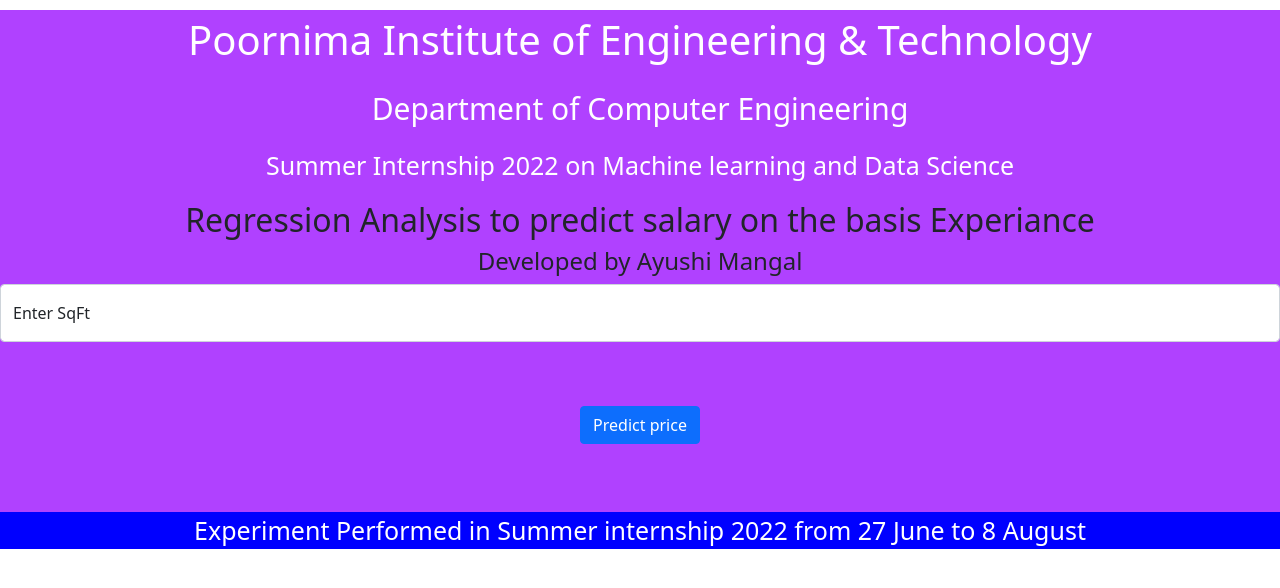
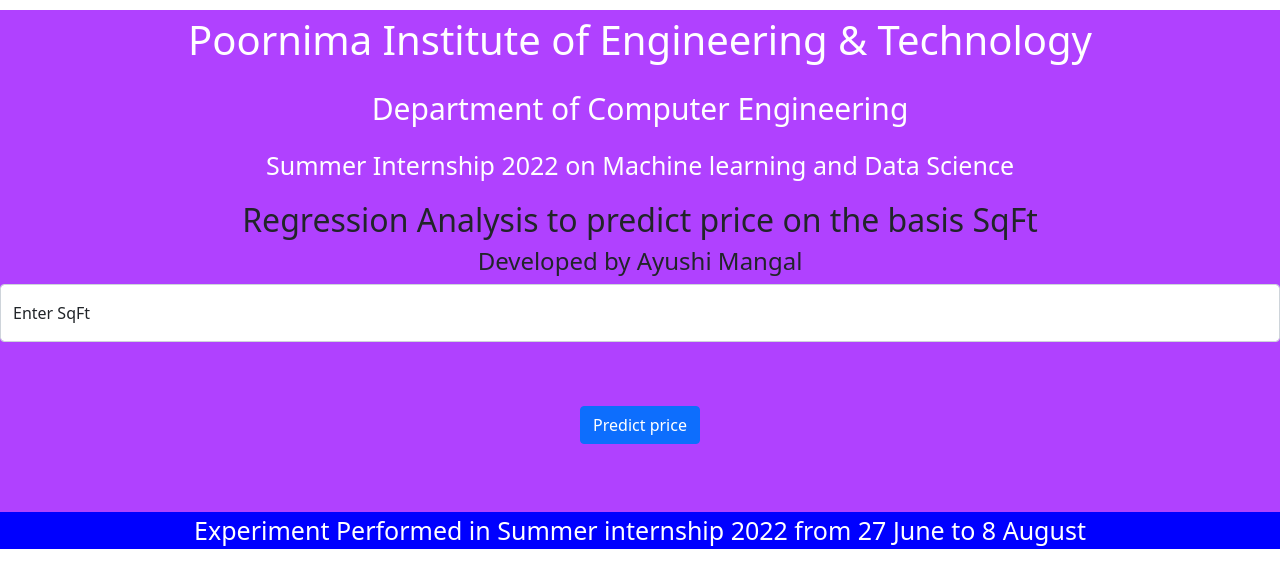
Before and after one commit to MANGAL2002/linear, a Flask app: page / in a window 1280 px wide. Shown: the top 588 px of the page. Run offline with Flask 2, Linux system fonts and the light colour scheme; parts of the project's set-up code (start-up, migrations or seed data) failed here and were passed over.

Commit message:
Add files via upload

```diff
--- a/templates/index.html
+++ b/templates/index.html
@@ -28,7 +28,7 @@
 </div>
 
 <div class="login">
-<h2 >Regression Analysis to predict salary on the basis Experiance</h2>
+<h2 >Regression Analysis to predict price on the basis SqFt</h2>
 <h4>Developed by Ayushi Mangal</h4>
 <!-- Main Input For Receiving Query to our ML -->
 <form action="{{ url_for('predict')}}"method="get">
```
